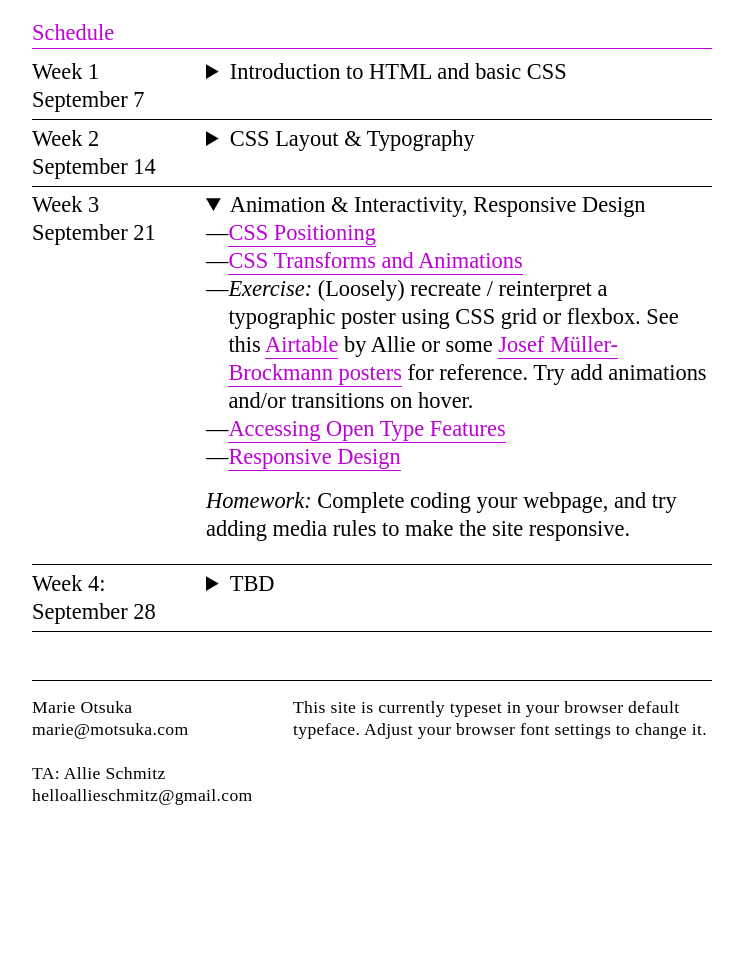
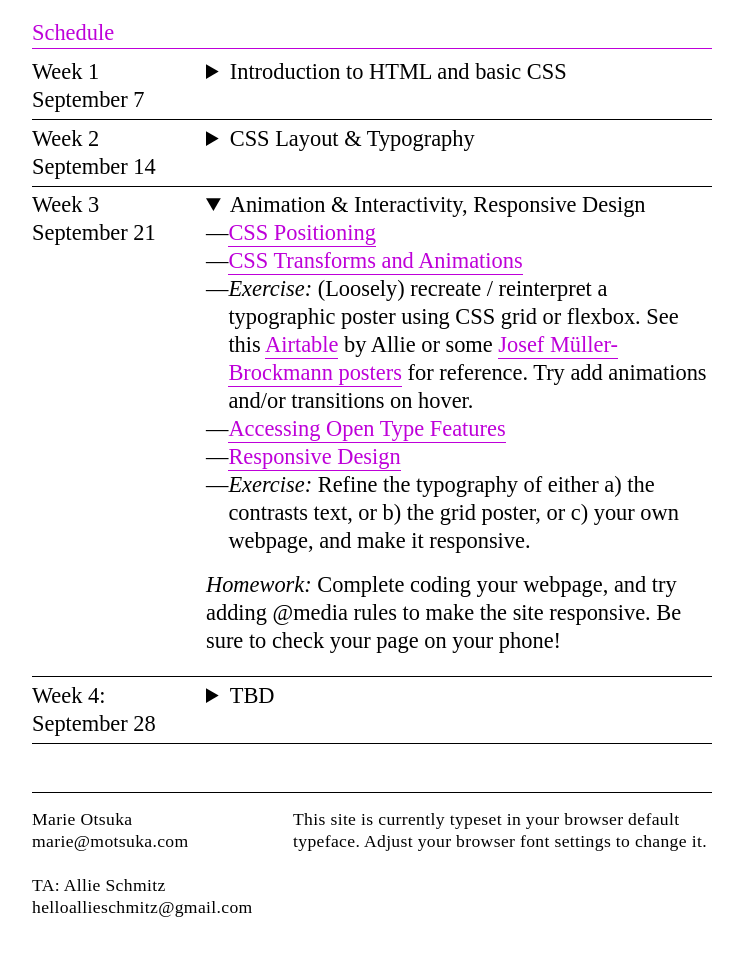
Before and after one commit to planetReebok/web-typography-workshop, a plain HTML site: page index.html in a window 1280 px wide. Shown: the part 1029-1984 px from the top of the page, without its empty margins (268-1011 px from the left). Before the commit the page ends 1900 px from the top, so only its background shows below. Drawn offline with Linux system fonts and the light colour scheme.

Commit message:
Update index.html

```diff
--- a/index.html
+++ b/index.html
@@ -159,8 +159,9 @@
 							<li><em>Exercise:</em> (Loosely) recreate / reinterpret a typographic poster using CSS grid or flexbox. See this <a href="https://oa.letterformarchive.org/tabledetail?tableid=1458" target="_blank">Airtable</a> by Allie or some <a href="https://www.google.com/search?sca_esv=565418613&q=josef+muller+brockmann+posters&tbm=isch&source=lnms&sa=X&ved=2ahUKEwjY0KyZn6uBAxXBjIkEHWsUCi0Q0pQJegQIDBAB&biw=1470&bih=834&dpr=2" target="_blank">Josef Müller-Brockmann posters</a> for reference. Try add animations and/or transitions on hover.</li>
 							<li><a href="lectures/09_open-type/">Accessing Open Type Features</a></li>
 							<li><a href="lectures/10_responsive-design/">Responsive Design</a></li>
+							<li><em>Exercise:</em> Refine the typography of either a) the contrasts text, or b) the grid poster, or c) your own webpage, and make it responsive.</li>
 						</ul>
-						<p><em>Homework:</em> Complete coding your webpage, and try adding media rules to make the site responsive.</p>
+						<p><em>Homework:</em> Complete coding your webpage, and try adding @media rules to make the site responsive. Be sure to check your page on your phone!</p>
 					</div>
 				</detials>
 			</div>
```
